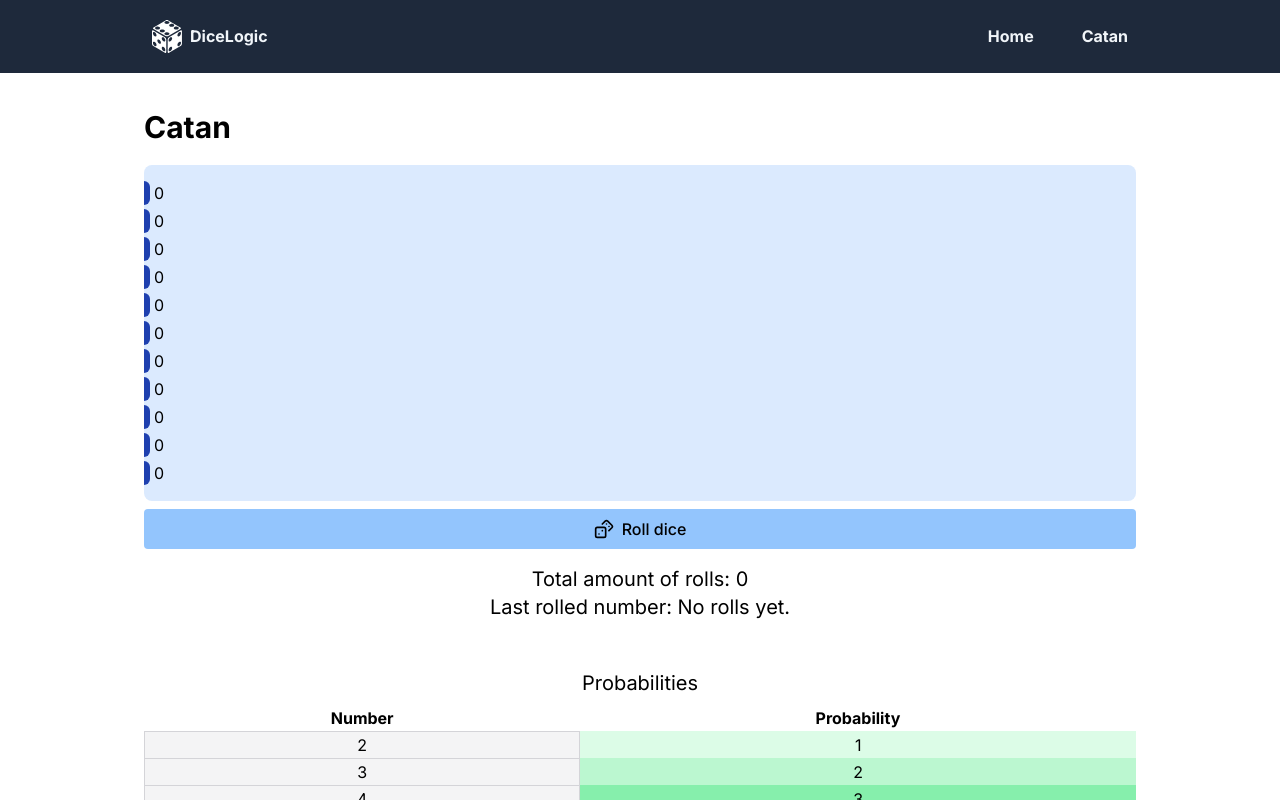
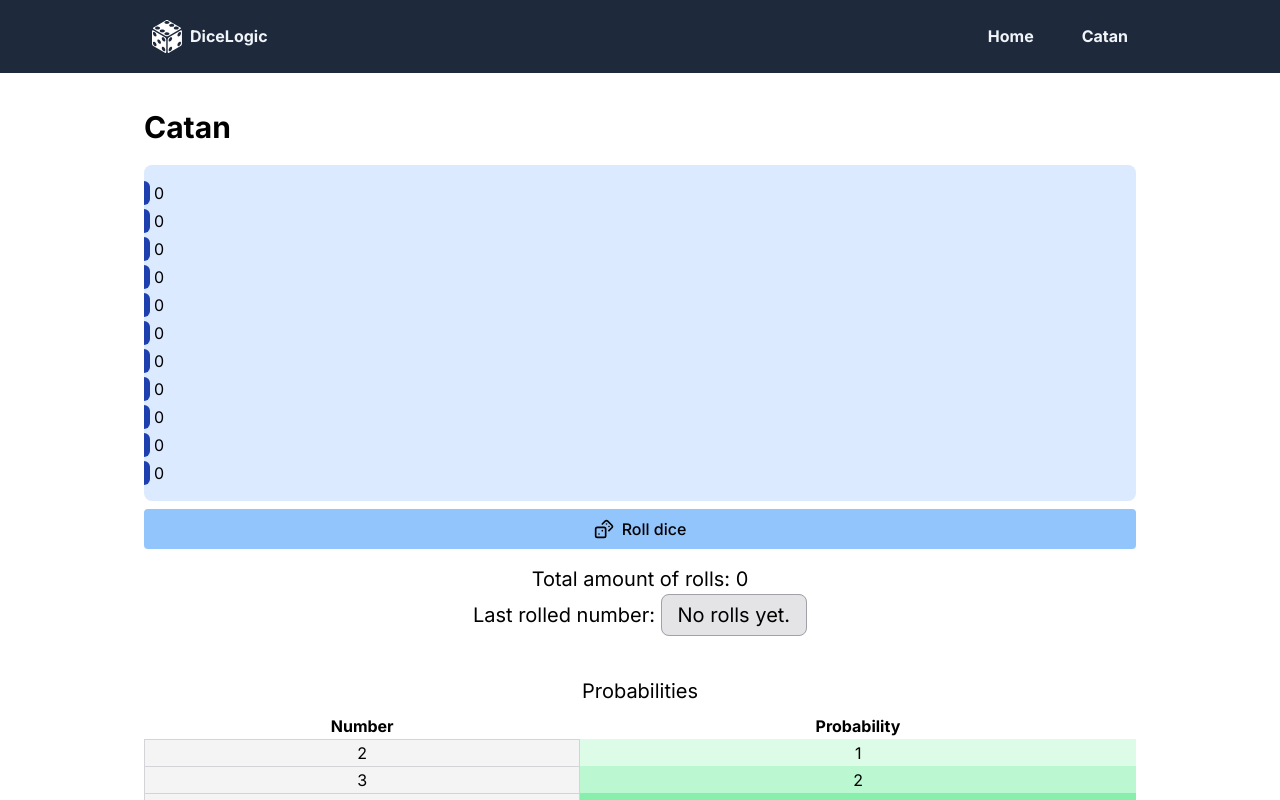
Before and after one commit to tsykin/dicelogic, a Next.js app: page /catan in a window 1280 px wide. Shown: the top 800 px of the page. Built offline with nearby package versions, Linux system fonts and the light colour scheme.

Commit message:
changed ui for last rolled number

```diff
--- a/src/app/catan/page.jsx
+++ b/src/app/catan/page.jsx
@@ -108,7 +108,7 @@ export default function Home() {
           Roll dice
         </button>
       </div>
-      <div className="flex flex-col my-4">
+      <div className="flex flex-col my-4 gap-2">
         {/* Show total number of number in array */}
         <span className="text-center text-xl">
           Total amount of rolls: {numbers.length}
@@ -116,7 +116,10 @@ export default function Home() {
         {/* Show last rolled number */}
         {lastRolledNumber && (
           <span className="text-center text-xl">
-            Last rolled number: {lastRolledNumber}
+            Last rolled number:{" "}
+            <span className="text-center bg-zinc-200 rounded-lg px-4 py-2 border border-zinc-400">
+              {lastRolledNumber}
+            </span>
           </span>
         )}
       </div>
--- a/src/app/page.jsx
+++ b/src/app/page.jsx
@@ -108,7 +108,7 @@ export default function Home() {
           Roll dice
         </button>
       </div>
-      <div className="flex flex-col my-4">
+      <div className="flex flex-col my-4 gap-2">
         {/* Show total number of number in array */}
         <span className="text-center text-xl">
           Total amount of rolls: {numbers.length}
@@ -116,7 +116,10 @@ export default function Home() {
         {/* Show last rolled number */}
         {lastRolledNumber && (
           <span className="text-center text-xl">
-            Last rolled number: {lastRolledNumber}
+            Last rolled number:{" "}
+            <span className="text-center bg-zinc-200 rounded-lg px-4 py-2 border border-zinc-400">
+              {lastRolledNumber}
+            </span>
           </span>
         )}
       </div>
```
